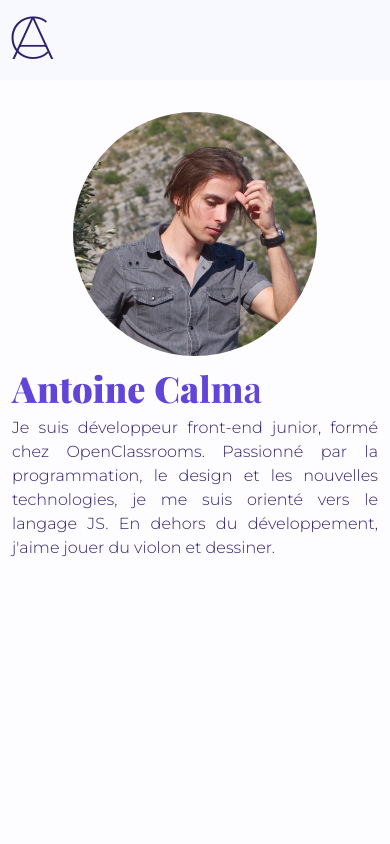
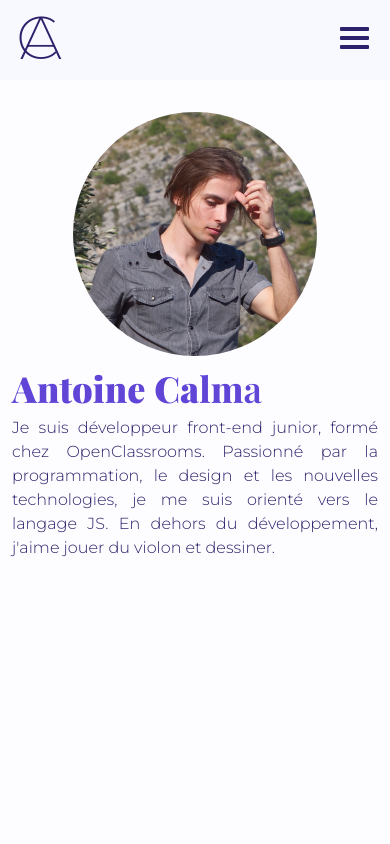
Before and after one commit to Amlac-Eniotna/Projet-12-OCR, a Next.js app in the folder portfolio/: page / in a window 390 px wide. Shown: the top 844 px of the page. Built offline with nearby package versions, Linux system fonts and the light colour scheme; a web font is replaced by a local one.

Commit message:
menu mobile

```diff
--- a/portfolio/app/ui/header/header.tsx
+++ b/portfolio/app/ui/header/header.tsx
@@ -1,12 +1,27 @@
 import Logo from "@/app/ui/logo-ac";
 import NavLink from "@/app/ui/header/link-nav";
+import { NavMobile } from "@/app/ui/header/mobile-nav";
+
+const links = [
+  { name: "Moi", href: "/#me" },
+  { name: "Projets", href: "/#works" },
+  { name: "Technos", href: "/#techno" },
+  { name: "Contact", href: "/#contact" },
+];
 
 export default function Header() {
   return (
     <div className="fixed z-[60] flex w-full justify-center bg-wmauve-2 dark:bg-mauve-1">
-      <header className="flex w-full max-w-screen-xl justify-between p-2 font-extralight dark:font-thin">
+      <header className="flex w-full max-w-screen-xl justify-between px-4 py-2 font-extralight xl:p-2 dark:font-thin">
         <Logo />
-        <NavLink className="hidden xl:flex xl:items-center xl:justify-center" />
+        <NavLink
+          className="hidden xl:flex xl:items-center xl:justify-center"
+          links={links}
+        />
+        <NavMobile
+          className="flex items-center justify-center xl:hidden"
+          links={links}
+        />
       </header>
     </div>
   );
--- a/portfolio/app/ui/header/link-nav.tsx
+++ b/portfolio/app/ui/header/link-nav.tsx
@@ -1,13 +1,15 @@
 import Link from "next/link";
 
-const links = [
-  { name: "Moi", href: "/#me" },
-  { name: "Projets", href: "/#works" },
-  { name: "Technos", href: "/#techno" },
-  { name: "Contact", href: "/#contact" },
-];
-
-export default function NavLink({ className }: { className: string }) {
+export default function NavLink({
+  className,
+  links,
+}: {
+  className: string;
+  links: {
+    name: string;
+    href: string;
+  }[];
+}) {
   return (
     <nav className={`${className}`}>
       <ul className="flex list-none gap-6">
--- /dev/null
+++ b/portfolio/app/ui/header/mobile-nav.module.css
@@ -0,0 +1,46 @@
+.menumobile {
+  display: flex;
+  height: 35px;
+  width: 40px;
+  position: relative;
+  flex-direction: column;
+  justify-content: center;
+  align-items: center;
+}
+.menumobile input {
+  height: 100%;
+  width: 100%;
+  opacity: 0;
+  position: absolute;
+  z-index: 10;
+}
+.menumobile span {
+  display: flex;
+  width: 29px;
+  height: 4px;
+  margin-bottom: 5px;
+  position: relative;
+  border-radius: 1px;
+  z-index: 3;
+  transform-origin: 5px 0px;
+  transition:
+    transform 0.5s cubic-bezier(0.77, 0.2, 0.05, 1),
+    opacity 0.55s ease;
+}
+.menumobile span:first-child {
+  transform-origin: 50% 0%;
+}
+.menumobile span:nth-last-child(2) {
+  transform-origin: 0% 100%;
+}
+.menumobile input:checked ~ span {
+  opacity: 1;
+  transform: rotate(45deg) translate(-6px, -12.5px);
+}
+.menumobile input:checked ~ span:nth-last-child(3) {
+  opacity: 0;
+  transform: rotate(0deg) scale(0.2, 0.2);
+}
+.menumobile input:checked ~ span:nth-last-child(2) {
+  transform: rotate(-45deg) translate(-4px, 12.5px);
+}
--- /dev/null
+++ b/portfolio/app/ui/header/mobile-nav.tsx
@@ -0,0 +1,52 @@
+"use client";
+
+import style from "@/app/ui/header/mobile-nav.module.css";
+import Link from "next/link";
+import { Dispatch, SetStateAction, useState } from "react";
+export function NavMobile({
+  className,
+  links,
+}: {
+  className: string;
+  links: {
+    name: string;
+    href: string;
+  }[];
+}) {
+  const [opened, setOpened] = useState(false);
+
+  return (
+    <>
+      <nav className={`${className}`}>
+        <div className={`${style.menumobile} h-8`}>
+          <input type="checkbox" onChange={() => setOpened(!opened)} />
+          <span className="bg-wmauve-12 dark:bg-mauve-12"></span>
+          <span className="bg-wmauve-12 dark:bg-mauve-12"></span>
+          <span className="bg-wmauve-12 dark:bg-mauve-12"></span>
+        </div>
+      </nav>
+      <div
+        className={`${opened ? "min-h-dvh" : "min-h-0"} absolute left-0 w-full overflow-hidden bg-wmauve-2 px-4 transition-all dark:bg-mauve-1`}
+      >
+        <ul
+          className={`absolute top-[80px] flex w-full list-none flex-col gap-6`}
+        >
+          {links.map((link) => {
+            return (
+              <li key={`${link.name}b`}>
+                <Link
+                  key={link.name}
+                  href={link.href}
+                  className="text-5xl"
+                  onClick={() => setOpened(false)}
+                >
+                  {link.name}
+                </Link>
+              </li>
+            );
+          })}
+        </ul>
+      </div>
+    </>
+  );
+}
--- a/portfolio/app/ui/logo-ac.tsx
+++ b/portfolio/app/ui/logo-ac.tsx
@@ -1,6 +1,6 @@
 export default function Logo() {
   return (
-    <div className="relative size-16 select-none text-6xl xl:size-24 xl:text-8xl">
+    <div className="relative z-[70] size-16 select-none text-6xl xl:size-24 xl:text-8xl">
       <h1 className="invisible absolute whitespace-nowrap">Antoine Calma</h1>
       <span className="absolute left-1 xl:left-1.5">A</span>
       <span className="absolute left-0 -rotate-3">C</span>
```
